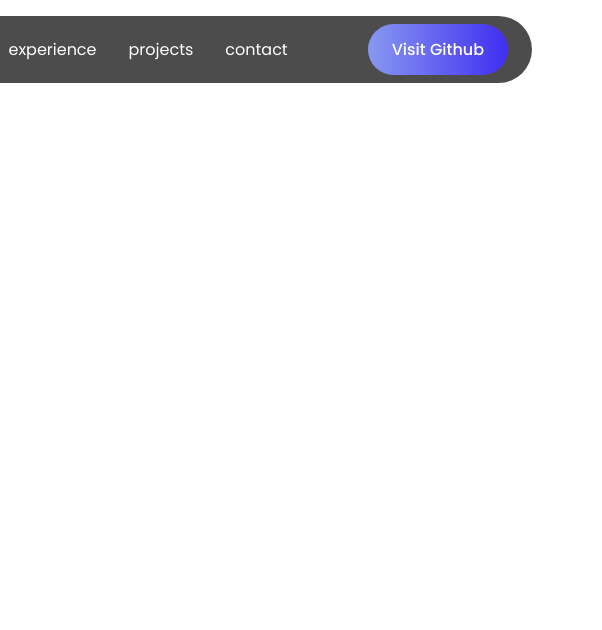
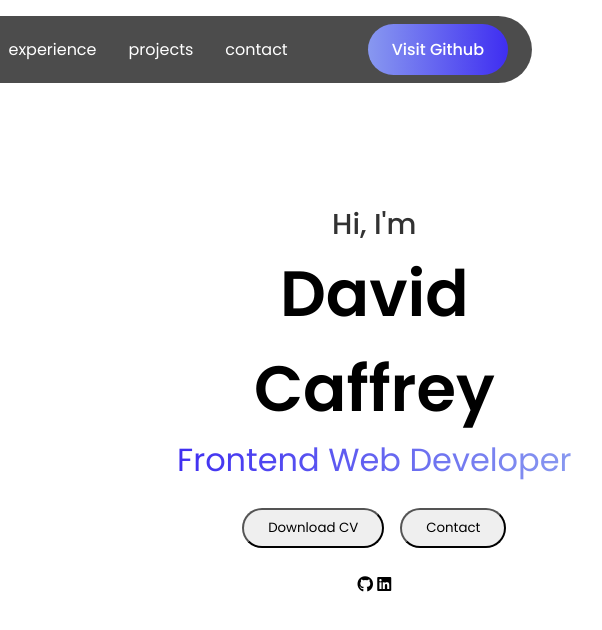
Before and after one commit to DavidCaffrey/davidcaffrey.com, a plain HTML site: page index.html in a window 1280 px wide. Shown: the full height of the page, 534-1136 px from the left. Drawn offline with Linux system fonts and the light colour scheme.

Commit message:
started about section

```diff
--- a/index.html
+++ b/index.html
@@ -13,6 +13,7 @@
     <link rel="stylesheet" href="https://cdnjs.cloudflare.com/ajax/libs/font-awesome/6.7.2/css/all.min.css">
   </head>
   <body>
+    <!-- HEADER NAV SECTION -->
     <header class="header">
       <a href="#" class="logo"><span>David Caffrey</span></a>
       <ul class="nav-links">
@@ -32,7 +33,32 @@
       <i class="fa-solid fa-bars" id="menu-icon"></i>
       <button class="visit-btn">Visit Github</button>
     </header>
-    <section id="about" class="about"></section>
+    <!-- ABOUT SECTION -->
+    <section id="about" class="about">
+      <div class="about-container">
+        <img src="" alt="">
+        <div class="info-box">
+
+          <div class="text">
+            <h3>Hi, I'm</h3>
+            <h1>David Caffrey</h1>
+            <span>Frontend Web Developer</span>
+          </div>
+
+          <div class="btn-group">
+            <button class="btn">Download CV</button>
+            <button class="btn">Contact</button>
+          </div>
+
+          <div class="socials">
+            <i class="fa-brands fa-github"></i>
+            <i class="fa-brands fa-linkedin"></i>
+          </div>
+
+
+        </div>
+      </div>
+    </section>
 
     <script src="app.js" async defer></script>
   </body>
--- a/style.css
+++ b/style.css
@@ -91,3 +91,72 @@ li a:hover::before{
   display: none;
 
 }
+
+/* ABOUT SECTION */
+
+section{
+  min-height: 100vh;
+  padding: 8rem 12%;
+  width: 100%;
+  position: relative;
+
+}
+
+.about{
+  display: flex;
+  align-items: center;
+  justify-content: center;
+}
+
+.about .about-container{
+  display: flex;
+  align-items: center;
+  justify-content: center;
+  gap: 10rem;
+
+}
+
+.about img{
+  width: 30vw;
+  border-radius: 50%;
+}
+
+.info-box{
+  display: flex;
+  flex-direction: column;
+  text-align: center;
+  align-items: center;
+  justify-content: center;
+  gap: 1.5rem;
+}
+
+.info-box h3{
+  font-size: 1.8rem;
+  font-weight: 500;
+  opacity: 0.8;
+}
+
+.info-box h1{
+  font-size: 4rem;
+  font-weight: 600;
+}
+
+
+.info-box span{
+  background: linear-gradient(to right,rgb(63, 46, 241),rgb(136, 152, 240) );
+  background-clip: text;
+  color: transparent;
+  font-size: 2rem;
+}
+
+.btn-group{
+  display: flex;
+  gap: 1rem;
+
+}
+
+.btn{
+  border-radius: 3rem;
+  padding: 0.5rem 1.5rem;
+
+}
```
